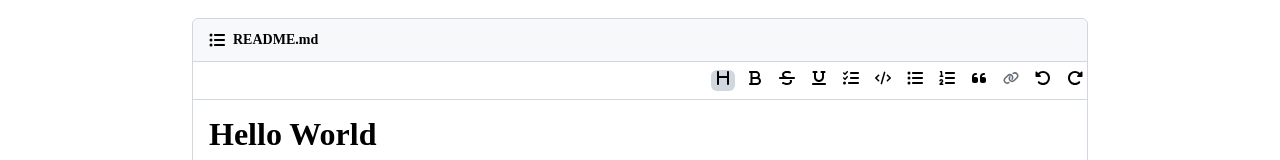
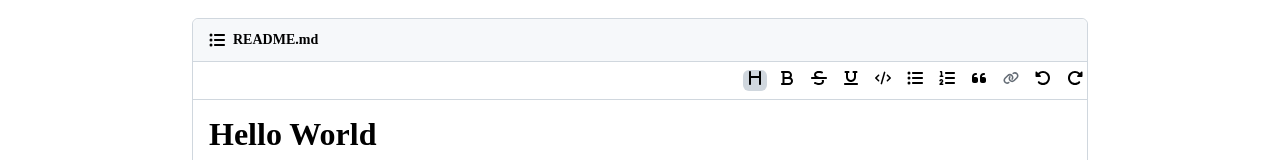
Before and after one commit to motokikonnno/fithub, a Next.js app: page /repository/fithub in a window 1280 px wide. Shown: the part 561-721 px from the top of the page. Built offline with nearby package versions, Linux system fonts and the light colour scheme.

Commit message:
delete-taskList・taskItem削除

```diff
--- a/package.json
+++ b/package.json
@@ -10,8 +10,6 @@
   },
   "dependencies": {
     "@tiptap/extension-link": "2.0.0-beta.199",
-    "@tiptap/extension-task-item": "2.0.0-beta.199",
-    "@tiptap/extension-task-list": "2.0.0-beta.199",
     "@tiptap/extension-underline": "2.0.0-beta.202",
     "@tiptap/pm": "^2.0.0-beta.210",
     "@tiptap/react": "2.0.0-beta.199",
--- a/src/components/Tiptap.tsx
+++ b/src/components/Tiptap.tsx
@@ -1,6 +1,4 @@
 import Link from "@tiptap/extension-link";
-import TaskItem from "@tiptap/extension-task-item";
-import TaskList from "@tiptap/extension-task-list";
 import Underline from "@tiptap/extension-underline";
 import { Editor, EditorContent, useEditor } from "@tiptap/react";
 import StarterKit from "@tiptap/starter-kit";
@@ -10,7 +8,7 @@ import styles from "../styles/components/Tiptap.module.scss";
 
 export const Tiptap = React.memo(() => {
   const editor = useEditor({
-    extensions: [StarterKit, TaskList, TaskItem, Link, Underline],
+    extensions: [StarterKit, Link, Underline],
     content: "<h1>Hello World</h1>",
     editorProps: {
       attributes: {
@@ -49,9 +47,7 @@ export const Tiptap = React.memo(() => {
       <div className={styles.headMenuWrapper}>
         <EditorHeadMenu editor={editor} handleSetLink={handleSetLink} />
       </div>
-      {/* <div> */}
       <EditorContent editor={editor} />
-      {/* </div> */}
     </>
   );
 });
@@ -109,19 +105,6 @@ const EditorHeadMenu: FC<EditorHeadMenuProps> = ({ editor, handleSetLink }) => {
           width={16}
           height={16}
           alt="underline-icon"
-        />
-      </div>
-      <div
-        onClick={() => editor.chain().focus().toggleTaskList().run()}
-        className={`${styles.headerMenu} ${
-          editor.isActive("taskList") && styles.backgroundGray
-        }`}
-      >
-        <Image
-          src={"/icons/list-check.svg"}
-          width={16}
-          height={16}
-          alt="list-check-icon"
         />
       </div>
       <div
```
Also changed, not shown: 1 other file (tests, documents, lock files or other folders).
